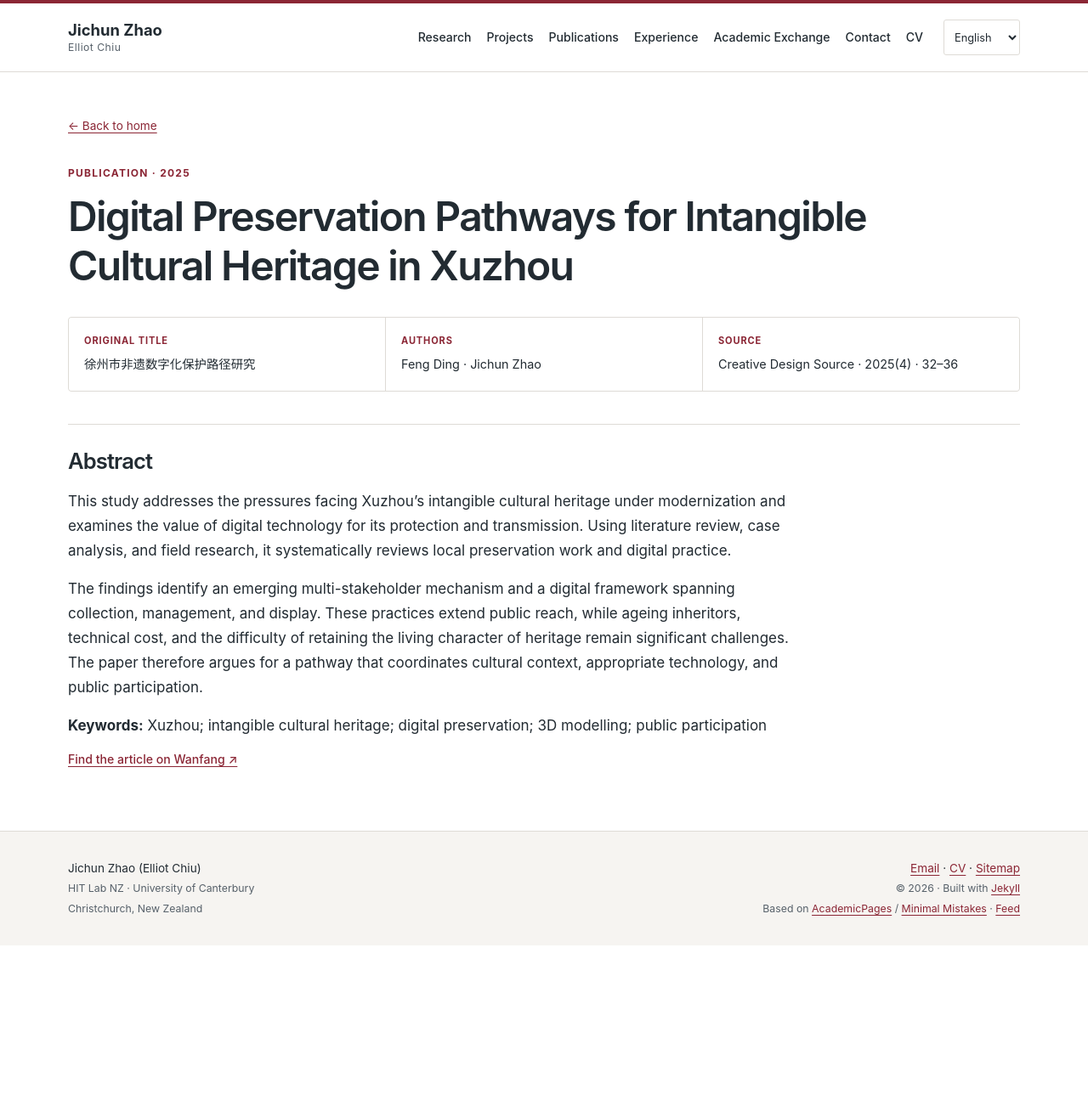
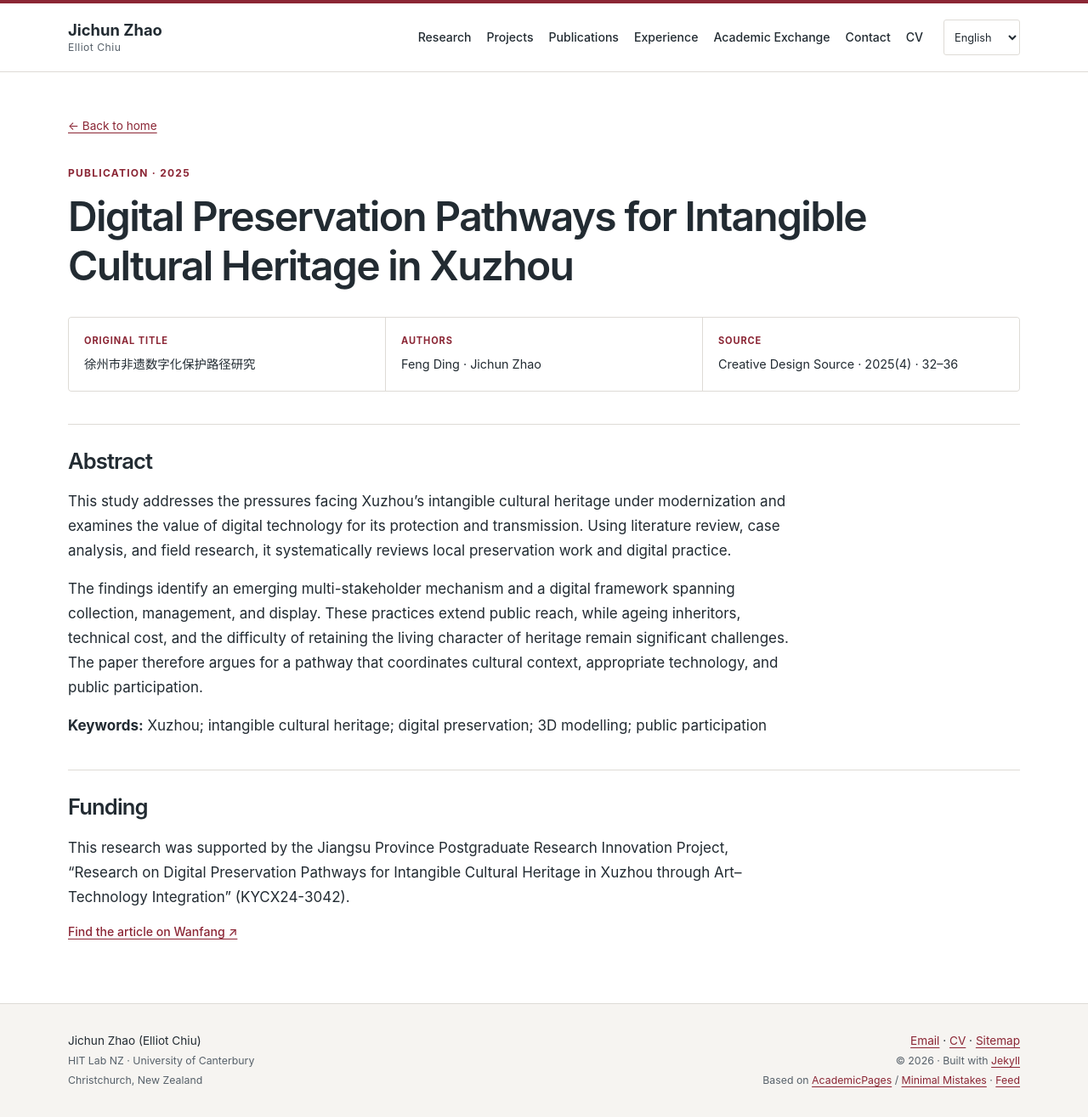
Before and after one commit to Elliot1540/ElliotChiu.github.io, a Jekyll site: the page built from _publications/2025-01-01-digital-preservation-pathways-ich-xuzhou.md, in a window 1280 px wide and 1315 px high. Shown: the whole window at 85% size. Built offline with Jekyll 4.4.1, drawn with Linux system fonts in a browser that asks for light colours.

Commit message:
Add funding acknowledgement to 2025 publication
Added funding information for the research project on digital preservation pathways.

```diff
--- a/_publications/2025-01-01-digital-preservation-pathways-ich-xuzhou.md
+++ b/_publications/2025-01-01-digital-preservation-pathways-ich-xuzhou.md
@@ -26,4 +26,8 @@ The findings identify an emerging multi-stakeholder mechanism and a digital fram
 
 **Keywords:** Xuzhou; intangible cultural heritage; digital preservation; 3D modelling; public participation
 
+## Funding
+
+This research was supported by the Jiangsu Province Postgraduate Research Innovation Project, “Research on Digital Preservation Pathways for Intangible Cultural Heritage in Xuzhou through Art–Technology Integration” (KYCX24-3042).
+
 <p class="publication-links"><a href="https://s.wanfangdata.com.cn/paper?q=%E5%BE%90%E5%B7%9E%E5%B8%82%E9%9D%9E%E9%81%97%E6%95%B0%E5%AD%97%E5%8C%96%E4%BF%9D%E6%8A%A4%E8%B7%AF%E5%BE%84%E7%A0%94%E7%A9%B6">Find the article on Wanfang ↗</a></p>
```
